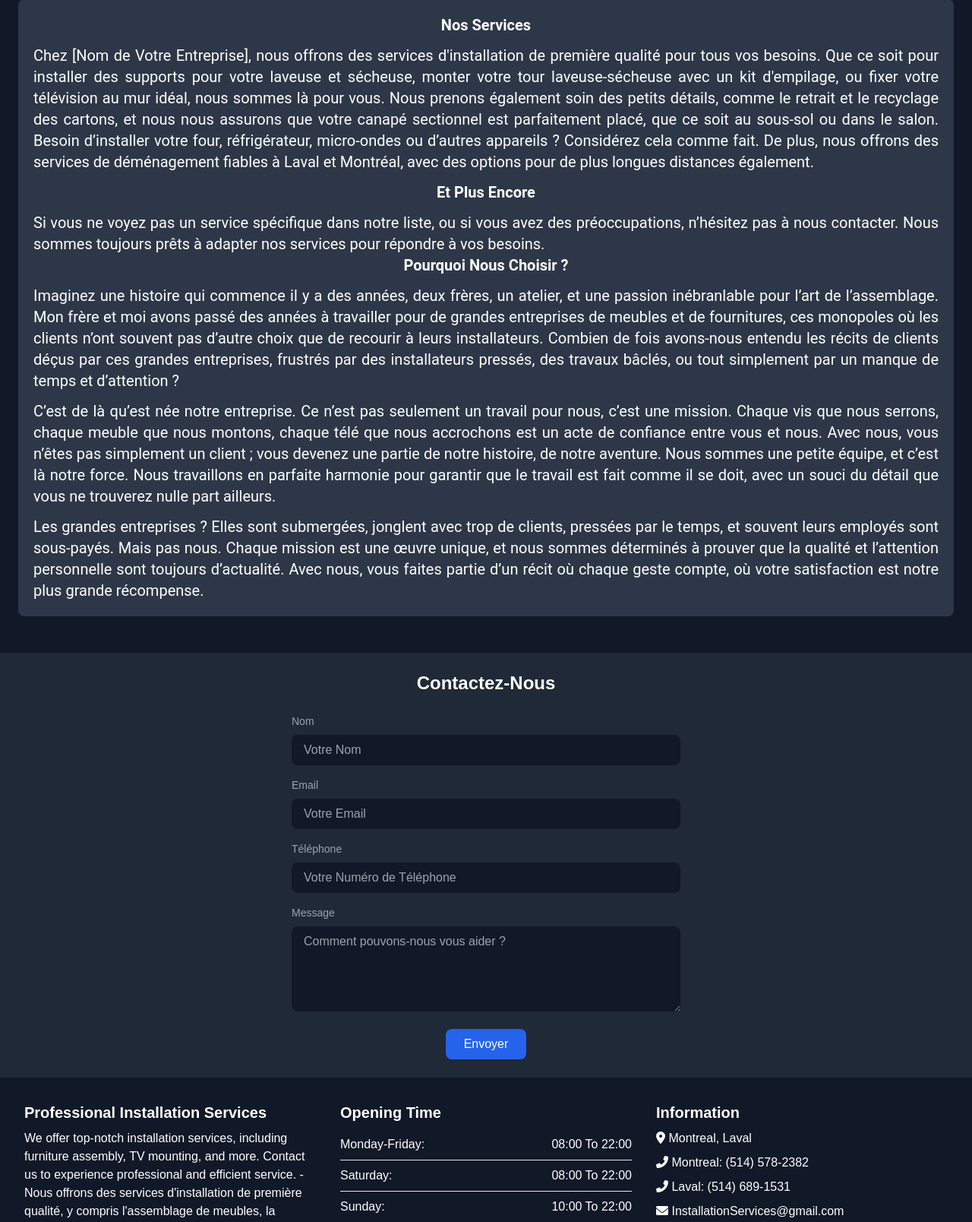
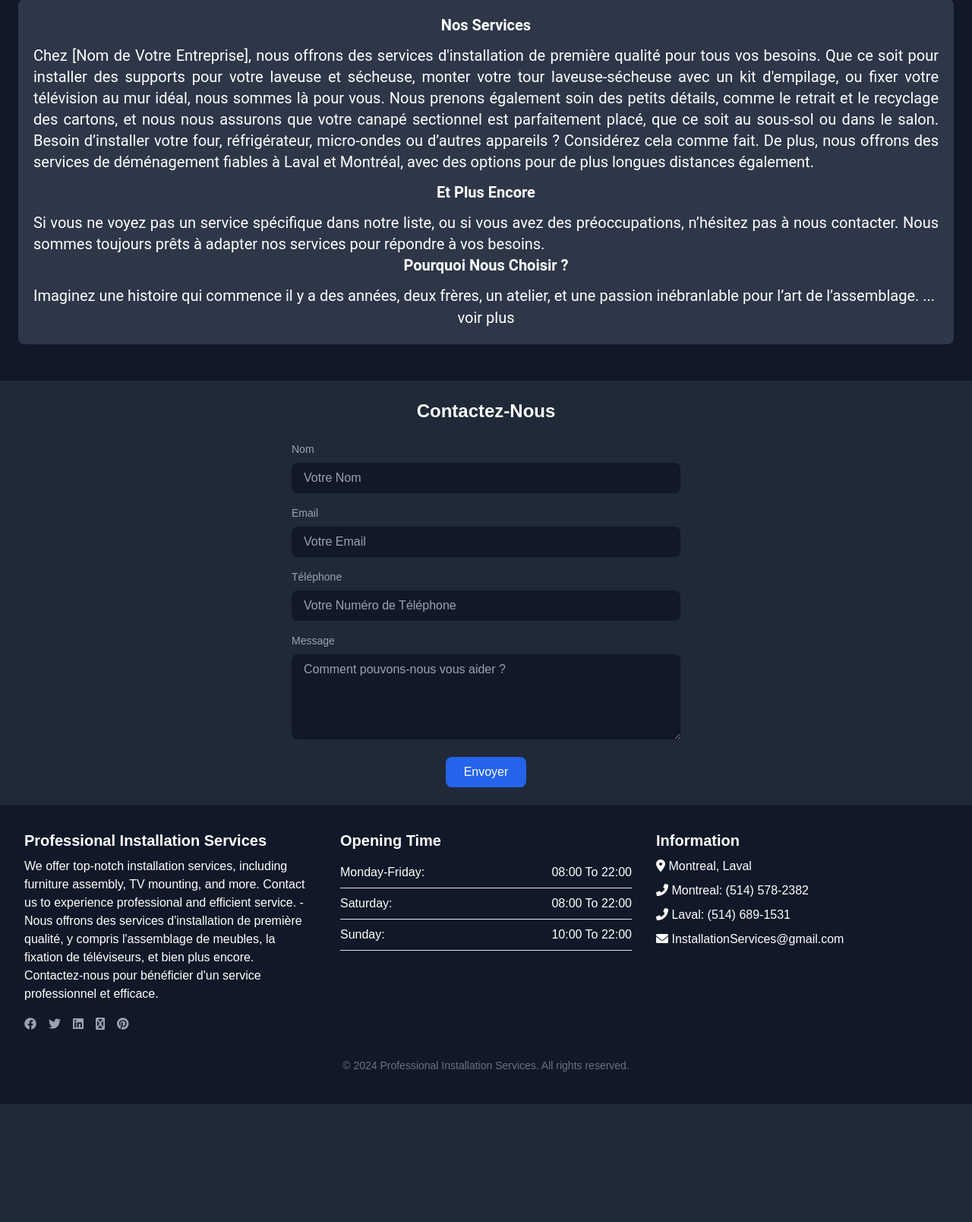
Before and after one commit to PingWinning/Installation-Bizz, a PHP site: page / in a window 1280 px wide. Shown: the part 813-2421 px from the top of the page at 76% size. After the commit the page ends 2266 px from the top, so only its background shows below. Run offline with PHP 8.4, Linux system fonts and the light colour scheme; some libraries are stand-ins or nearby versions.

Commit message:
trying to relook the description section

```diff
--- a/index.php
+++ b/index.php
@@ -154,29 +154,39 @@ if ($_SERVER["REQUEST_METHOD"] == "POST") {
     </section>
 
     <!-- Description Section -->
+   <!-- Description Section -->
    <section class="p-6 text-center bg-gray-900 text-white">
         <div class="container mx-auto">
             <!-- French Description -->
             <div class="mb-6" id="description-fr">
                 <h3 class="text-xl font-semibold mb-3">Nos Services</h3>
+                <div>
                     <p class="text-lg md:text-xl leading-relaxed text-justify">
                         Chez [Nom de Votre Entreprise], nous offrons des services d'installation de première qualité pour tous vos besoins. Que ce soit pour installer des supports pour votre laveuse et sécheuse, monter votre tour laveuse-sécheuse avec un kit d'empilage, ou fixer votre télévision au mur idéal, nous sommes là pour vous. Nous prenons également soin des petits détails, comme le retrait et le recyclage des cartons, et nous nous assurons que votre canapé sectionnel est parfaitement placé, que ce soit au sous-sol ou dans le salon. Besoin d’installer votre four, réfrigérateur, micro-ondes ou d’autres appareils ? Considérez cela comme fait. De plus, nous offrons des services de déménagement fiables à Laval et Montréal, avec des options pour de plus longues distances également.
                     </p>
+                </div>
+
                 <h3 class="text-xl font-semibold mt-3 mb-3">Et Plus Encore</h3>
+                <div>
                     <p class="text-lg md:text-xl leading-relaxed text-justify">
                         Si vous ne voyez pas un service spécifique dans notre liste, ou si vous avez des préoccupations, n’hésitez pas à nous contacter. Nous sommes toujours prêts à adapter nos services pour répondre à vos besoins.
                     </p>
+                </div>
+
                 <h3 class="text-xl font-semibold mb-3">Pourquoi Nous Choisir ?</h3>
+                <div>
                     <p class="text-lg md:text-xl leading-relaxed text-justify">
-                    Imaginez une histoire qui commence il y a des années, deux frères, un atelier, et une passion inébranlable pour l’art de l’assemblage. Mon frère et moi avons passé des années à travailler pour de grandes entreprises de meubles et de fournitures, ces monopoles où les clients n’ont souvent pas d’autre choix que de recourir à leurs installateurs. Combien de fois avons-nous entendu les récits de clients déçus par ces grandes entreprises, frustrés par des installateurs pressés, des travaux bâclés, ou tout simplement par un manque de temps et d’attention ?
+                        Imaginez une histoire qui commence il y a des années, deux frères, un atelier, et une passion inébranlable pour l’art de l’assemblage.
+                        <span id="dots-fr">...</span><span id="more-fr" class="hidden"> Mon frère et moi avons passé des années à travailler pour de grandes entreprises de meubles et de fournitures, ces monopoles où les clients n’ont souvent pas d’autre choix que de recourir à leurs installateurs. Combien de fois avons-nous entendu les récits de clients déçus par ces grandes entreprises, frustrés par des installateurs pressés, des travaux bâclés, ou tout simplement par un manque de temps et d’attention ?
+                        <br><br>
+                        C’est de là qu’est née notre entreprise. Ce n’est pas seulement un travail pour nous, c’est une mission. Chaque vis que nous serrons, chaque meuble que nous montons, chaque télé que nous accrochons est un acte de confiance entre vous et nous. Avec nous, vous n’êtes pas simplement un client ; vous devenez une partie de notre histoire, de notre aventure. Nous sommes une petite équipe, et c’est là notre force. Nous travaillons en parfaite harmonie pour garantir que le travail est fait comme il se doit, avec un souci du détail que vous ne trouverez nulle part ailleurs.
+                        <br><br>
+                        Les grandes entreprises ? Elles sont submergées, jonglent avec trop de clients, pressées par le temps, et souvent leurs employés sont sous-payés. Mais pas nous. Chaque mission est une œuvre unique, et nous sommes déterminés à prouver que la qualité et l’attention personnelle sont toujours d’actualité. Avec nous, vous faites partie d’un récit où chaque geste compte, où votre satisfaction est notre plus grande récompense.</span>
                     </p>
-                <p class="text-lg md:text-xl leading-relaxed text-justify mt-3">
-                    C’est de là qu’est née notre entreprise. Ce n’est pas seulement un travail pour nous, c’est une mission. Chaque vis que nous serrons, chaque meuble que nous montons, chaque télé que nous accrochons est un acte de confiance entre vous et nous. Avec nous, vous n’êtes pas simplement un client ; vous devenez une partie de notre histoire, de notre aventure. Nous sommes une petite équipe, et c’est là notre force. Nous travaillons en parfaite harmonie pour garantir que le travail est fait comme il se doit, avec un souci du détail que vous ne trouverez nulle part ailleurs.
-                </p>
-                <p class="text-lg md:text-xl leading-relaxed text-justify mt-3">
-                    Les grandes entreprises ? Elles sont submergées, jonglent avec trop de clients, pressées par le temps, et souvent leurs employés sont sous-payés. Mais pas nous. Chaque mission est une œuvre unique, et nous sommes déterminés à prouver que la qualité et l’attention personnelle sont toujours d’actualité. Avec nous, vous faites partie d’un récit où chaque geste compte, où votre satisfaction est notre plus grande récompense.
-                </p>
+                    <a class="cursor-pointer" onclick="toggleText('fr')" id="toggleText-fr">voir plus</a>
                 </div>
+            </div>
+
             <!-- English Description -->
             <div class="mb-6 hidden" id="description-en">
                 <h3 class="text-xl font-semibold mb-3">Our Services</h3>
@@ -188,15 +198,17 @@ if ($_SERVER["REQUEST_METHOD"] == "POST") {
                     If you don’t see a specific service listed or have special concerns, don’t hesitate to contact us. We're always ready to customize our services to meet your unique needs.
                 </p>
                 <h3 class="text-xl font-semibold mb-3">Why Choose Us?</h3>
+                <div>
                     <p class="text-lg md:text-xl leading-relaxed text-justify">
-                    Imagine a story that began years ago, with two brothers, a workshop, and an unwavering passion for the art of assembly. My brother and I spent years working for large furniture and appliance companies – those monopolies where clients often had no choice but to rely on their installers. How many times did we hear stories of clients let down by these big companies, frustrated with rushed installers, sloppy work, or simply a lack of care and attention?
+                        Imagine a story that began years ago, with two brothers, a workshop, and an unwavering passion for the art of assembly.
+                        <span id="dots-en">...</span><span id="more-en" class="hidden"> My brother and I spent years working for large furniture and appliance companies – those monopolies where clients often had no choice but to rely on their installers. How many times did we hear stories of clients let down by these big companies, frustrated with rushed installers, sloppy work, or simply a lack of care and attention?
+                        <br><br>
+                        That’s how our company was born. This isn’t just a job for us; it’s a mission. Every screw we tighten, every piece of furniture we assemble, every TV we mount represents a bond of trust between you and us. With us, you’re not just a client; you become part of our story, part of our adventure. We are a small team, and that’s our strength. We work in perfect harmony to ensure the job is done right, with attention to detail that you won’t find anywhere else.
+                        <br><br>
+                        Big companies? They’re overwhelmed, juggling too many clients, racing against time, and often underpaying their employees. But not us. Every task is a unique piece of work, and we’re committed to proving that quality and personal attention are still very much alive. With us, you’re part of a narrative where every action counts, where your satisfaction is our greatest reward.</span>
                     </p>
-                <p class="text-lg md:text-xl leading-relaxed text-justify mt-3">
-                    That’s how our company was born. This isn’t just a job for us; it’s a mission. Every screw we tighten, every piece of furniture we assemble, every TV we mount represents a bond of trust between you and us. With us, you’re not just a client; you become part of our story, part of our adventure. We are a small team, and that’s our strength. We work in perfect harmony to ensure the job is done right, with attention to detail that you won’t find anywhere else.
-                </p>
-                <p class="text-lg md:text-xl leading-relaxed text-justify mt-3">
-                    Big companies? They’re overwhelmed, juggling too many clients, racing against time, and often underpaying their employees. But not us. Every task is a unique piece of work, and we’re committed to proving that quality and personal attention are still very much alive. With us, you’re part of a narrative where every action counts, where your satisfaction is our greatest reward.
-                </p>
+                    <a class="cursor-pointer" onclick="toggleText('en')" id="toggleText-en">see more</a>
+                </div>
             </div>
         </div>
     </section>
@@ -287,8 +299,6 @@ if ($_SERVER["REQUEST_METHOD"] == "POST") {
         </div>
         <p class="text-center text-gray-500 mt-8">&copy; 2024 Professional Installation Services. All rights reserved.</p>
     </footer>
-
-
     <script src="js/script.js"></script>
 </body>
 </html>
--- a/js/script.js
+++ b/js/script.js
@@ -109,3 +109,26 @@ document.getElementById('switch').addEventListener('change', function() {
         document.querySelector("button[type='submit']").textContent = "Envoyer";
     }
 });
+
+document.addEventListener('DOMContentLoaded', function() {
+    document.getElementById("toggleText").onclick = function() {
+        toggleText();
+    };
+});
+
+
+function toggleText(language) {
+    var moreText = document.getElementById("more-" + language);
+    var dots = document.getElementById("dots-" + language);
+    var toggleBtn = document.getElementById("toggleText-" + language);
+
+    if (moreText.classList.contains("hidden")) {
+        dots.classList.add("hidden");
+        moreText.classList.remove("hidden");
+        toggleBtn.innerHTML = language === "fr" ? "voir moins" : "see less";
+    } else {
+        dots.classList.remove("hidden");
+        moreText.classList.add("hidden");
+        toggleBtn.innerHTML = language === "fr" ? "voir plus" : "see more";
+    }
+}
```
Also changed, not shown: style/styles.css (line endings or trailing spaces). Lines whose indentation alone changed are shown as unchanged.
